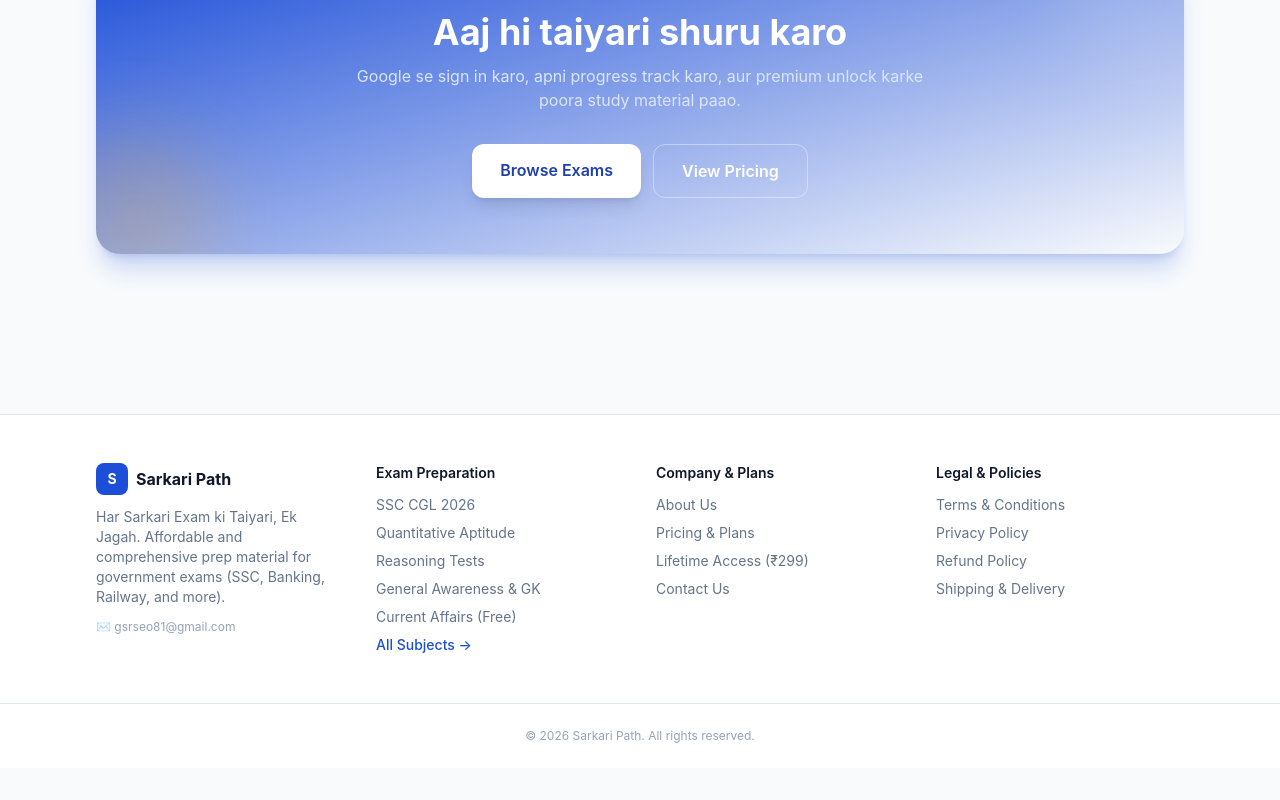
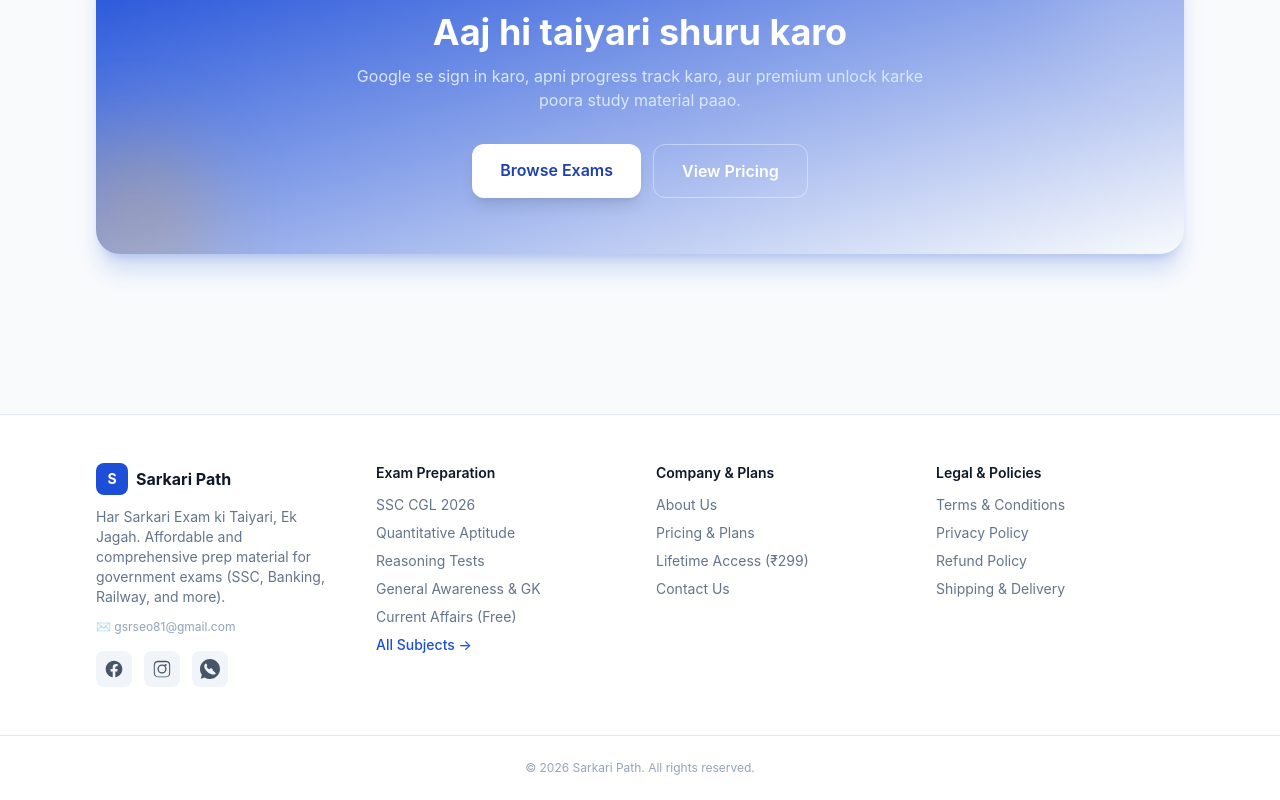
Before and after one commit to gourav789/sarkaripath, a Next.js app: page / in a window 1280 px wide. Shown: the part 3710-4510 px from the top of the page. Before the commit the page ends 4478 px from the top, so only its background shows below. Built offline with nearby package versions, Linux system fonts and the light colour scheme; no server answers.

Commit message:
Add Facebook & Instagram social links to footer

```diff
--- a/src/components/Footer.js
+++ b/src/components/Footer.js
@@ -27,6 +27,43 @@ export default function Footer() {
                 {site.supportEmail}
               </a>
             </p>
+          </div>
+
+          {/* Social links — sabke liye visible */}
+          <div className="flex items-center gap-3 pt-1">
+            <a
+              href={site.facebook}
+              target="_blank"
+              rel="noopener noreferrer"
+              aria-label="Facebook"
+              className="grid h-9 w-9 place-items-center rounded-lg bg-slate-100 text-slate-600 transition hover:bg-brand-600 hover:text-white"
+            >
+              <svg viewBox="0 0 24 24" className="h-5 w-5 fill-current" aria-hidden="true">
+                <path d="M22 12.06C22 6.5 17.52 2 12 2S2 6.5 2 12.06c0 5 3.66 9.15 8.44 9.94v-7.03H7.9v-2.9h2.54V9.85c0-2.5 1.49-3.89 3.77-3.89 1.09 0 2.24.2 2.24.2v2.46h-1.26c-1.24 0-1.63.77-1.63 1.56v1.88h2.78l-.44 2.9h-2.34V22c4.78-.79 8.44-4.94 8.44-9.94z" />
+              </svg>
+            </a>
+            <a
+              href={site.instagram}
+              target="_blank"
+              rel="noopener noreferrer"
+              aria-label="Instagram"
+              className="grid h-9 w-9 place-items-center rounded-lg bg-slate-100 text-slate-600 transition hover:bg-brand-600 hover:text-white"
+            >
+              <svg viewBox="0 0 24 24" className="h-5 w-5 fill-current" aria-hidden="true">
+                <path d="M12 2.16c3.2 0 3.58.01 4.85.07 1.17.05 1.8.25 2.23.41.56.22.96.48 1.38.9.42.42.68.82.9 1.38.16.42.36 1.06.41 2.23.06 1.27.07 1.65.07 4.85s-.01 3.58-.07 4.85c-.05 1.17-.25 1.8-.41 2.23-.22.56-.48.96-.9 1.38-.42.42-.82.68-1.38.9-.42.16-1.06.36-2.23.41-1.27.06-1.65.07-4.85.07s-3.58-.01-4.85-.07c-1.17-.05-1.8-.25-2.23-.41a3.7 3.7 0 0 1-1.38-.9 3.7 3.7 0 0 1-.9-1.38c-.16-.42-.36-1.06-.41-2.23C2.17 15.58 2.16 15.2 2.16 12s.01-3.58.07-4.85c.05-1.17.25-1.8.41-2.23.22-.56.48-.96.9-1.38.42-.42.82-.68 1.38-.9.42-.16 1.06-.36 2.23-.41C8.42 2.17 8.8 2.16 12 2.16zm0 1.62c-3.15 0-3.52.01-4.76.07-.9.04-1.39.19-1.71.32-.43.17-.74.37-1.06.69-.32.32-.52.63-.69 1.06-.13.32-.28.81-.32 1.71-.06 1.24-.07 1.61-.07 4.76s.01 3.52.07 4.76c.04.9.19 1.39.32 1.71.17.43.37.74.69 1.06.32.32.63.52 1.06.69.32.13.81.28 1.71.32 1.24.06 1.61.07 4.76.07s3.52-.01 4.76-.07c.9-.04 1.39-.19 1.71-.32.43-.17.74-.37 1.06-.69.32-.32.52-.63.69-1.06.13-.32.28-.81.32-1.71.06-1.24.07-1.61.07-4.76s-.01-3.52-.07-4.76c-.04-.9-.19-1.39-.32-1.71a2.85 2.85 0 0 0-.69-1.06 2.85 2.85 0 0 0-1.06-.69c-.32-.13-.81-.28-1.71-.32-1.24-.06-1.61-.07-4.76-.07zm0 2.76a5.46 5.46 0 1 1 0 10.92 5.46 5.46 0 0 1 0-10.92zm0 1.62a3.84 3.84 0 1 0 0 7.68 3.84 3.84 0 0 0 0-7.68zm5.65-.9a1.28 1.28 0 1 1-2.56 0 1.28 1.28 0 0 1 2.56 0z" />
+              </svg>
+            </a>
+            <a
+              href={site.whatsappChannel}
+              target="_blank"
+              rel="noopener noreferrer"
+              aria-label="WhatsApp Channel"
+              className="grid h-9 w-9 place-items-center rounded-lg bg-slate-100 text-slate-600 transition hover:bg-[#25D366] hover:text-white"
+            >
+              <svg viewBox="0 0 32 32" className="h-5 w-5 fill-current" aria-hidden="true">
+                <path d="M16.004 0h-.008C7.174 0 .001 7.173.001 16c0 3.5 1.13 6.744 3.05 9.38L1.05 31.5l6.28-2.006A15.9 15.9 0 0 0 16.004 32C24.83 32 32 24.826 32 16S24.83 0 16.004 0zm9.31 22.6c-.386 1.09-1.918 1.994-3.14 2.258-.836.178-1.928.32-5.604-1.204-4.7-1.948-7.726-6.724-7.962-7.036-.226-.312-1.9-2.53-1.9-4.826 0-2.296 1.204-3.424 1.63-3.89.386-.42.842-.512 1.122-.512.14 0 .266.007.38.012.34.014.51.034.734.568.278.66.95 2.286 1.03 2.452.082.166.14.36.028.572-.104.212-.196.34-.36.522-.166.182-.316.322-.482.516-.15.166-.318.346-.14.66.178.312.79 1.302 1.696 2.11 1.166 1.04 2.148 1.362 2.5 1.506.264.108.578.082.788-.14.266-.28.594-.744.928-1.204.234-.324.53-.364.842-.246.318.11 2.006.946 2.35 1.118.344.172.572.256.656.398.082.142.082.828-.304 1.916z" />
+              </svg>
+            </a>
           </div>
         </div>
 
--- a/src/lib/site.js
+++ b/src/lib/site.js
@@ -9,4 +9,6 @@ export const site = {
   // Social / contact
   telegram: "https://t.me/your_channel",
   whatsappChannel: "https://whatsapp.com/channel/0029Vb8LLDi5fM5jXw3FdY3j",
+  facebook: "https://www.facebook.com/sarkaripath.onl",
+  instagram: "https://www.instagram.com/sarkaripath.onl/",
 };
```
